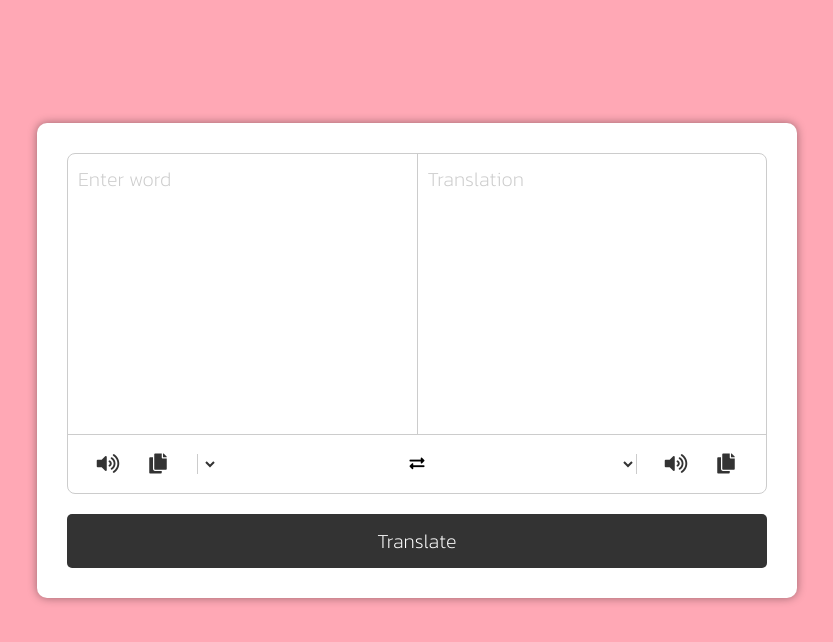
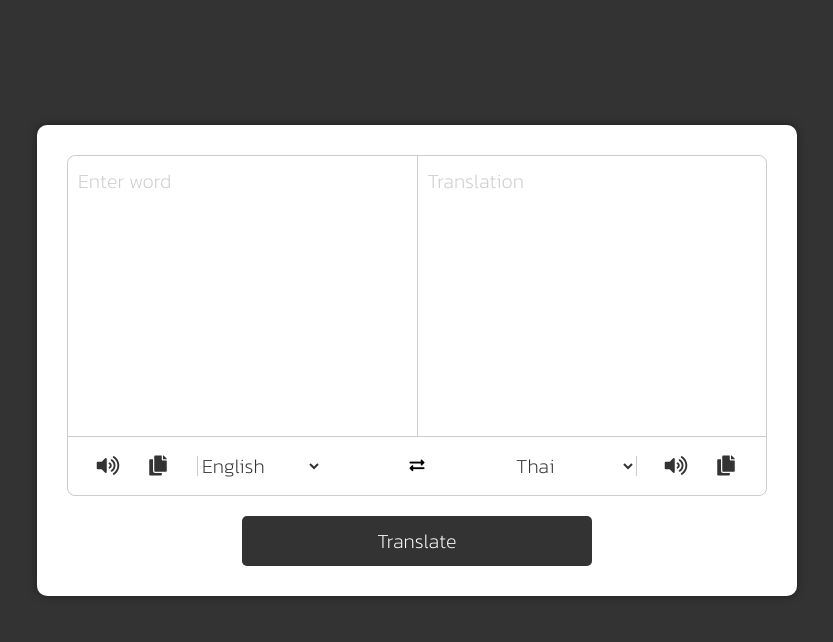
Before and after one commit to centurynine/translator-api-javascript, a plain HTML site: page index.html in a window 1280 px wide. Shown: the whole page, without its empty margins (223-1056 px from the left). Drawn offline with Linux system fonts and the light colour scheme.

Commit message:
js update

```diff
--- a/css/style.css
+++ b/css/style.css
@@ -12,7 +12,7 @@ body{
     justify-content: center;
     padding: 0 10px;
     align-items: center;
-    background: rgb(255, 168, 181);
+    background: #333;
     min-height: 90vh;
 }
 
@@ -137,14 +137,17 @@ body{
 
 .container button{
     color: #fff;
-    width: 100%;
-    padding: 12px;
+    width: 50%;
+    padding: 10px;
     border: none;
     outline: none;
     border-radius: 5px;
     background: #333;
     font-size: 20px;
     margin-top: 20px;
+    margin-left: 25%;
+    cursor: pointer;
+    transition: transform 0.3s ease;
 }
 
 @media (max-width: 660px){
--- a/function.js
+++ b/function.js
@@ -1,6 +1,174 @@
-const translateButton = document.querySelector('.translate-button');
-const inputText = document.querySelector('.from-text');
-const outputText = document.querySelector('.to-text');
-const selectTag = document.querySelectorAll('select');
-const icons = document.querySelector('.row i');
-const exchangeIcon = document.querySelector('.exchange');
+const inputText = document.querySelector(".from-text");
+const outputText = document.querySelector(".to-text");
+const exchageIcon = document.querySelector(".exchange");
+const selectTag = document.querySelectorAll("select");
+const icons = document.querySelectorAll(".row i");
+const translateButton = document.querySelector("button");
+const countries = {
+    "am-ET": "Amharic",
+    "ar-SA": "Arabic",
+    "be-BY": "Bielarus",
+    "bem-ZM": "Bemba",
+    "bi-VU": "Bislama",
+    "bjs-BB": "Bajan",
+    "bn-IN": "Bengali",
+    "bo-CN": "Tibetan",
+    "br-FR": "Breton",
+    "bs-BA": "Bosnian",
+    "ca-ES": "Catalan",
+    "cop-EG": "Coptic",
+    "cs-CZ": "Czech",
+    "cy-GB": "Welsh",
+    "da-DK": "Danish",
+    "dz-BT": "Dzongkha",
+    "de-DE": "German",
+    "dv-MV": "Maldivian",
+    "el-GR": "Greek",
+    "en-GB": "English",
+    "es-ES": "Spanish",
+    "et-EE": "Estonian",
+    "eu-ES": "Basque",
+    "fa-IR": "Persian",
+    "fi-FI": "Finnish",
+    "fn-FNG": "Fanagalo",
+    "fo-FO": "Faroese",
+    "fr-FR": "French",
+    "gl-ES": "Galician",
+    "gu-IN": "Gujarati",
+    "ha-NE": "Hausa",
+    "he-IL": "Hebrew",
+    "hi-IN": "Hindi",
+    "hr-HR": "Croatian",
+    "hu-HU": "Hungarian",
+    "id-ID": "Indonesian",
+    "is-IS": "Icelandic",
+    "it-IT": "Italian",
+    "ja-JP": "Japanese",
+    "kk-KZ": "Kazakh",
+    "km-KM": "Khmer",
+    "kn-IN": "Kannada",
+    "ko-KR": "Korean",
+    "ku-TR": "Kurdish",
+    "ky-KG": "Kyrgyz",
+    "la-VA": "Latin",
+    "lo-LA": "Lao",
+    "lv-LV": "Latvian",
+    "men-SL": "Mende",
+    "mg-MG": "Malagasy",
+    "mi-NZ": "Maori",
+    "ms-MY": "Malay",
+    "mt-MT": "Maltese",
+    "my-MM": "Burmese",
+    "ne-NP": "Nepali",
+    "niu-NU": "Niuean",
+    "nl-NL": "Dutch",
+    "no-NO": "Norwegian",
+    "ny-MW": "Nyanja",
+    "ur-PK": "Pakistani",
+    "pau-PW": "Palauan",
+    "pa-IN": "Panjabi",
+    "ps-PK": "Pashto",
+    "pis-SB": "Pijin",
+    "pl-PL": "Polish",
+    "pt-PT": "Portuguese",
+    "rn-BI": "Kirundi",
+    "ro-RO": "Romanian",
+    "ru-RU": "Russian",
+    "sg-CF": "Sango",
+    "si-LK": "Sinhala",
+    "sk-SK": "Slovak",
+    "sm-WS": "Samoan",
+    "sn-ZW": "Shona",
+    "so-SO": "Somali",
+    "sq-AL": "Albanian",
+    "sr-RS": "Serbian",
+    "sv-SE": "Swedish",
+    "sw-SZ": "Swahili",
+    "ta-LK": "Tamil",
+    "te-IN": "Telugu",
+    "tet-TL": "Tetum",
+    "tg-TJ": "Tajik",
+    "th-TH": "Thai",
+    "ti-TI": "Tigrinya",
+    "tk-TM": "Turkmen",
+    "tl-PH": "Tagalog",
+    "tn-BW": "Tswana",
+    "to-TO": "Tongan",
+    "tr-TR": "Turkish",
+    "uk-UA": "Ukrainian",
+    "uz-UZ": "Uzbek",
+    "vi-VN": "Vietnamese",
+    "wo-SN": "Wolof",
+    "xh-ZA": "Xhosa",
+    "yi-YD": "Yiddish",
+    "zu-ZA": "Zulu"
+}
+
+//function add country to select tag
+selectTag.forEach((tag, id) => {
+    for (let country_code in countries) {
+        let selected = id == 0 ? country_code == "en-GB" ? "selected" : "" : country_code == "th-TH" ? "selected" : "";
+        let option = `<option ${selected} value="${country_code}">${countries[country_code]}</option>`;
+        tag.insertAdjacentHTML("beforeend", option);
+    }
+});
+
+//exchange language
+exchageIcon.addEventListener("click", () => {
+    let tempText = inputText.value,
+        tempLang = selectTag[0].value;
+    inputText.value = outputText.value;
+    outputText.value = tempText;
+    selectTag[0].value = selectTag[1].value;
+    selectTag[1].value = tempLang;
+});
+
+//reset to emty
+inputText.addEventListener("keyup", () => {
+    if (!inputText.value) {
+        outputText.value = "";
+    }
+});
+
+//api translate
+translateButton.addEventListener("click", () => {
+    let text = inputText.value.trim(),
+        translateFrom = selectTag[0].value,
+        translateTo = selectTag[1].value;
+    if (!text) return;
+    outputText.setAttribute("placeholder", "Translating....");
+    let apiUrl = `https://api.mymemory.translated.net/get?q=${text}&langpair=${translateFrom}|${translateTo}`;
+    fetch(apiUrl).then(res => res.json()).then(data => {
+        outputText.value = data.responseData.translatedText;
+        data.matches.forEach(data => {
+            if (data.id === 0) {
+                outputText.value = data.translation;
+            }
+        });
+        outputText.setAttribute("placeholder", "Translation");
+    });
+});
+
+//icon function
+icons.forEach(icon => {
+    icon.addEventListener("click", ({ target }) => {
+        if (!inputText.value || !outputText.value) return;
+        if (target.classList.contains("fa-copy")) {
+            if (target.id == "from") {
+                navigator.clipboard.writeText(inputText.value);
+            } else {
+                navigator.clipboard.writeText(outputText.value);
+            }
+        } else {
+            let utterance;
+            if (target.id == "from") {
+                utterance = new SpeechSynthesisUtterance(inputText.value);
+                utterance.lang = selectTag[0].value;
+            } else {
+                utterance = new SpeechSynthesisUtterance(outputText.value);
+                utterance.lang = selectTag[1].value;
+            }
+            speechSynthesis.speak(utterance);
+        }
+    });
+});
--- a/index.html
+++ b/index.html
@@ -42,6 +42,6 @@
 
 
     <script src="function.js"></script>
-    <script src="language.js"></script>
+    <script src="countries.js"></script>
 </body>
 </html>
```
Also changed, not shown: countries.js (deleted).
